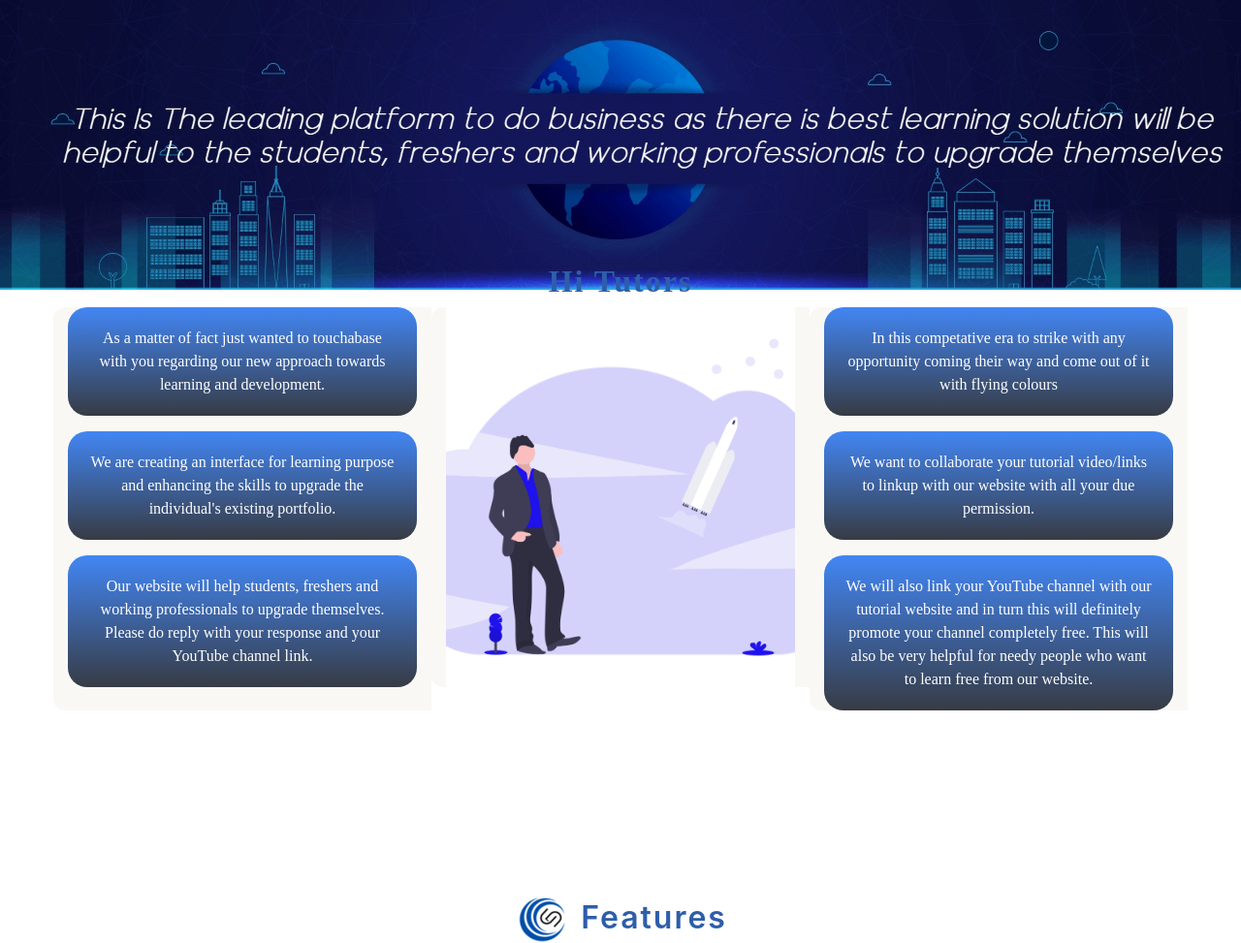
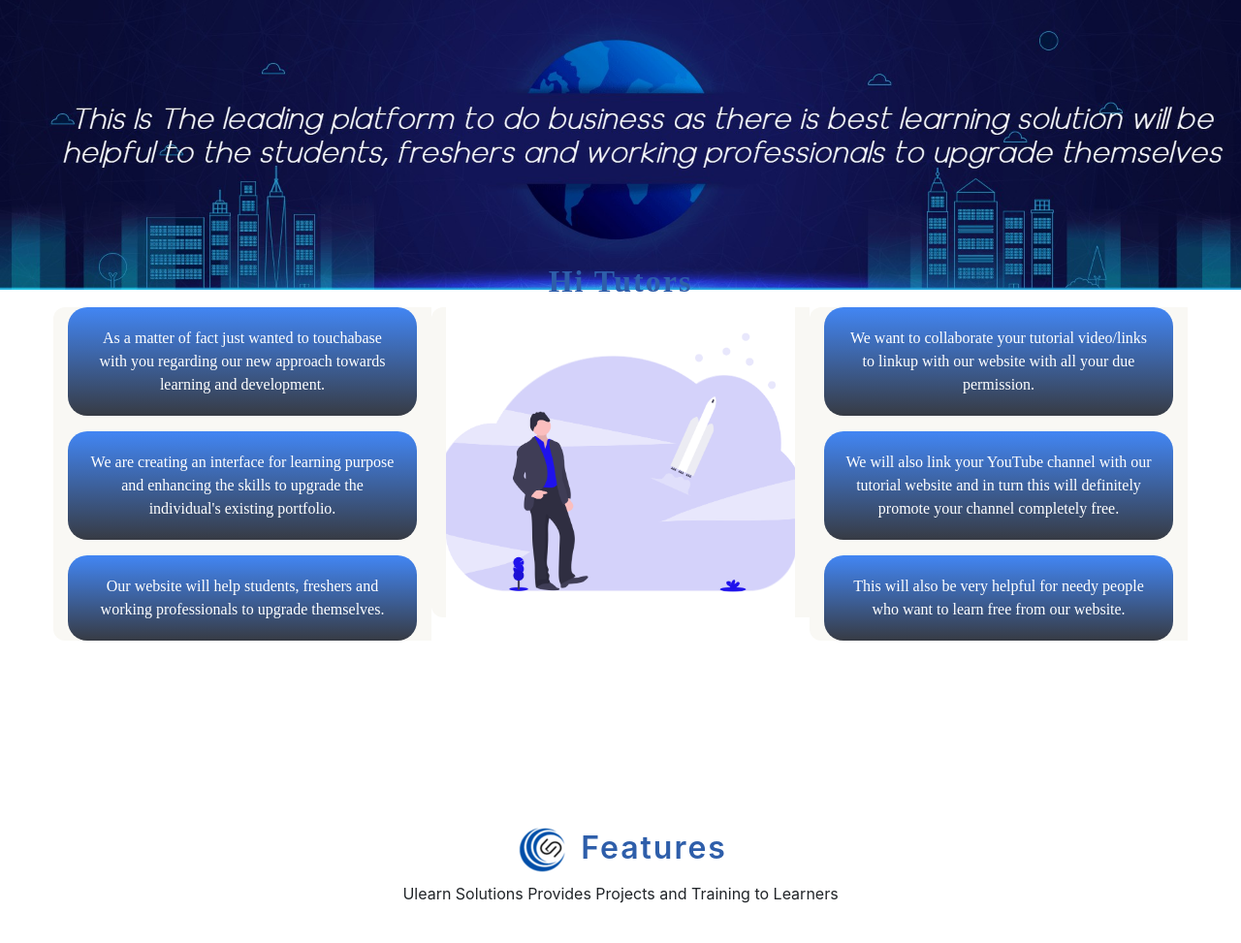
Before and after one commit to AOCINC/Uls_Partner, a Django app: page / in a window 1280 px wide. Shown: the part 659-1632 px from the top of the page at 97% size. Run offline with Django 3.2, Linux system fonts and the light colour scheme; some libraries are stand-ins or nearby versions; grey boxes are pictures that could not be loaded.

Commit message:
home content updated

```diff
--- a/UlsPartner/templates/Uls_PartnerApp/home.html
+++ b/UlsPartner/templates/Uls_PartnerApp/home.html
@@ -49,17 +49,16 @@
         <div id="title-h2" class="infos col-sm-12 col-md-4">
           <div class="info mb-3 text-center">As a matter of fact just wanted to touchabase with you regarding our new approach towards learning and development.</div>
           <div class="info mb-3 text-center">We are creating an interface for learning purpose and enhancing the skills to upgrade the individual's existing portfolio.</div>
-          <div class="info text-center"> Our website will help students, freshers and working professionals to upgrade themselves.  Please do reply with your response and your YouTube channel link.</div>
+          <div class="info text-center"> Our website will help students, freshers and working professionals to upgrade themselves.</div>
 
         </div>
         <div class="app-preview col-sm-12 col-md-4 mb-4">
           <div class="preview"></div>
         </div>
         <div id="title-h2" class="infos col-sm-12 col-md-4">
-          <div class="info mb-3 text-center">In this competative era to strike with any opportunity coming their way and come out of it with flying colours</div>
           <div class="info mb-3 text-center">We want to collaborate your tutorial video/links to linkup with our website with all your due permission.</div>
-          <div class="info text-center">We will also link your YouTube channel with our tutorial website and in turn this will definitely promote your channel completely free.
-            This will also be very helpful for needy people who want to learn free from our website.</div>
+          <div class="info mb-3 text-center">We will also link your YouTube channel with our tutorial website and in turn this will definitely promote your channel completely free.</div>
+          <div class="info text-center">This will also be very helpful for needy people who want to learn free from our website.</div>
         </div>
       </div>
     </div>
```
